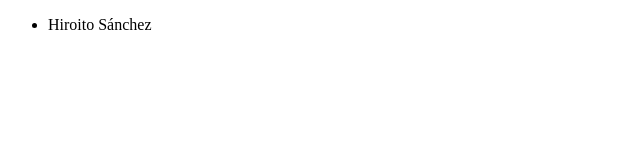
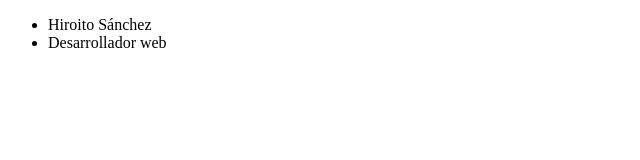
Before and after one commit to HiroitoS/Git-Colaborativo-G16, a plain HTML site: page index.html in a window 1280 px wide. Shown: the whole page, without its empty margins (0-640 px from the left). Drawn offline with Linux system fonts and the light colour scheme.

Commit message:
subiendo cambios lista

```diff
--- a/index.html
+++ b/index.html
@@ -8,6 +8,7 @@
 <body>
     <ul>
         <li>Hiroito Sánchez</li>
+        <li>Desarrollador web</li>
     </ul>
 </body>
 </html>
```
